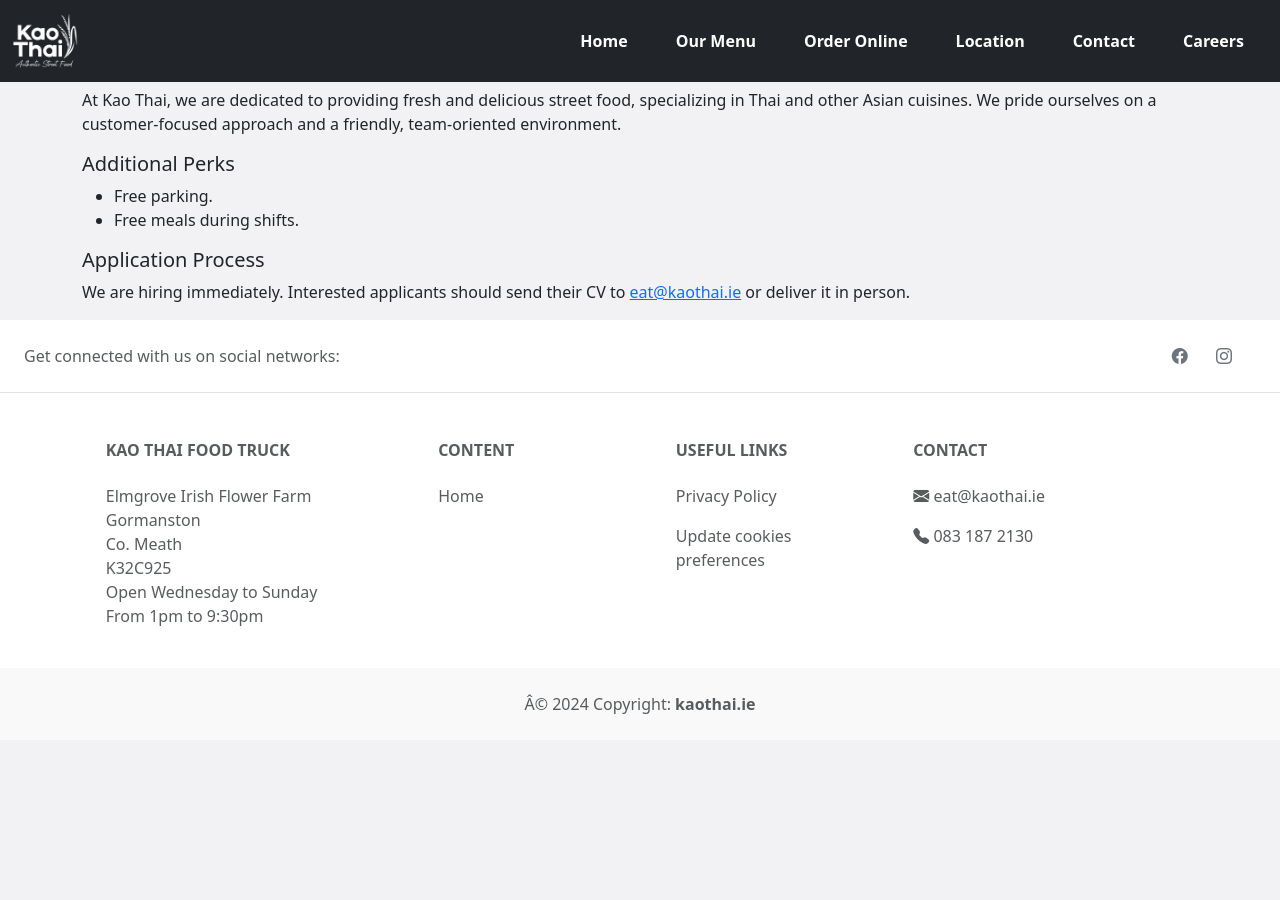
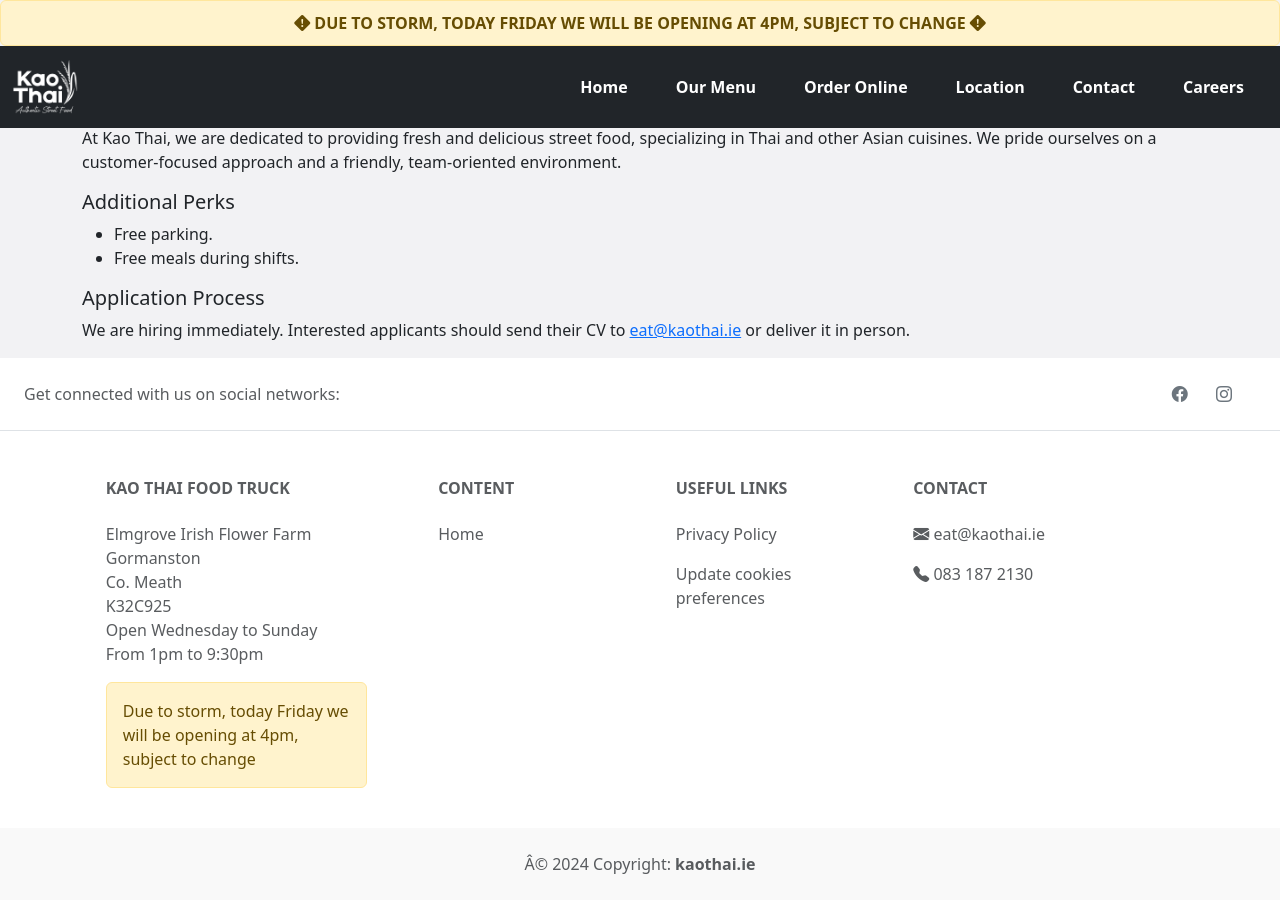
Before and after one commit to maxymo/kaothai-web, a Jekyll site: the page built from careers.html, in a window 1280 px wide and 900 px high, scrolled down 737 px. Built offline with Jekyll 4.4.1, drawn with Linux system fonts in a browser that asks for light colours; comment, search, counter and statistics services are not loaded; before the commit the page ends 1477 px from its top, so only the background shows below that.

Commit message:
add alert

```diff
--- a/_data/general.yml
+++ b/_data/general.yml
@@ -1,4 +1,4 @@
 #_data/general.yml
 
-alertOn: false
-alert: "We will be CLOSED from Wednesday 25 to Sunday 5 January. We will be back on Wednesday 8 January."
+alertOn: true
+alert: "Due to storm, today Friday we will be opening at 4pm, subject to change"
```
